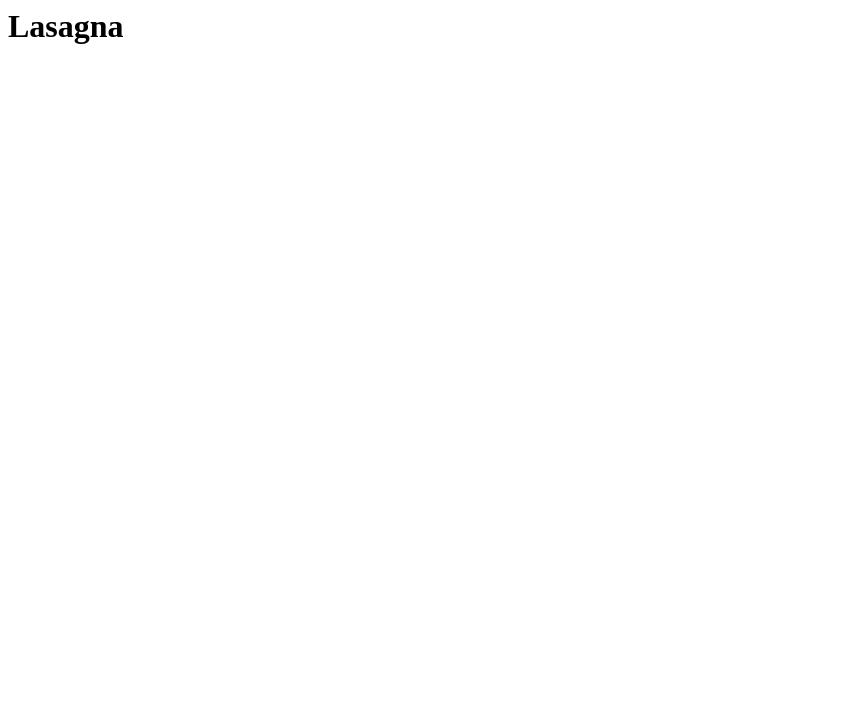
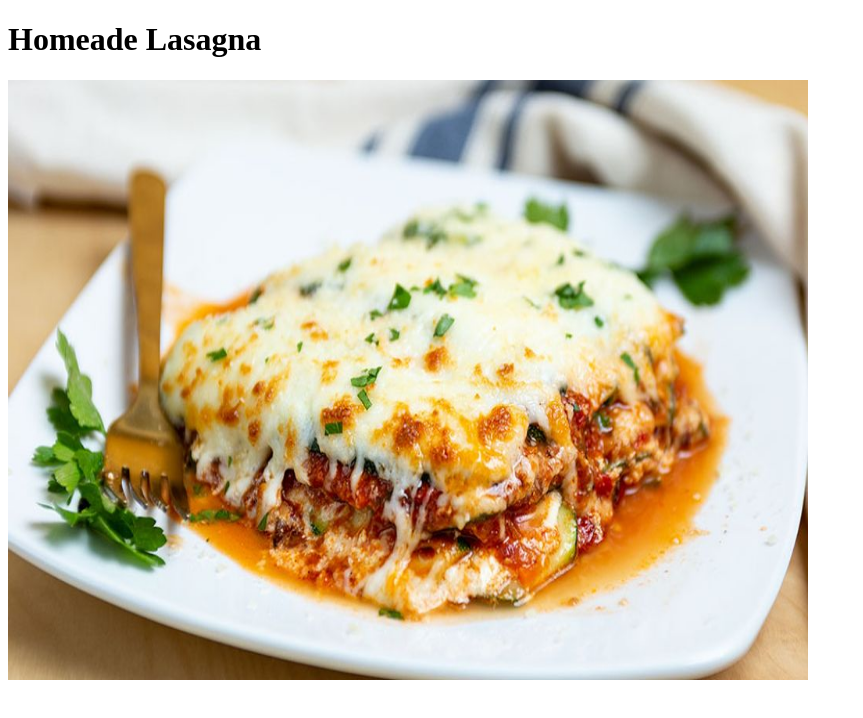
Before and after one commit to rmudg/odin-recipes, a plain HTML site: page recipes/lasagna.html in a window 1280 px wide. Shown: the whole page, without its empty margins (0-863 px from the left). Drawn offline with Linux system fonts and the light colour scheme.

Commit message:
Added lasagna image to images folder and to html

```diff
--- a/recipes/lasagna.html
+++ b/recipes/lasagna.html
@@ -1,3 +1,7 @@
-<main>
-    <h1>Lasagna</h1>
-</main>
+<!DOCTYPE html>
+<html lang="eng">
+    <head>
+        <h1>Homeade Lasagna</h1>
+        <img src="../images/Lasagna.jpeg" alt="Freshly baked lasagna" style="width:800px;height:600px;">
+    </head>
+</html>
```
Also changed, not shown: images/Lasagna.jpeg (added).
